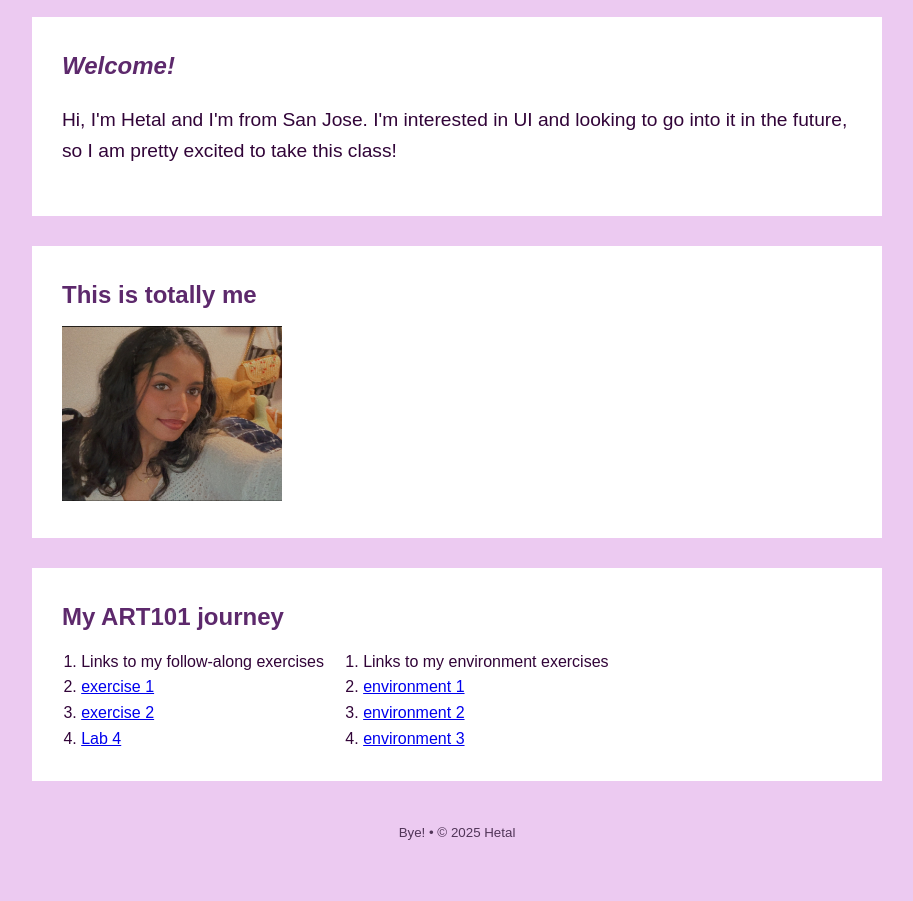
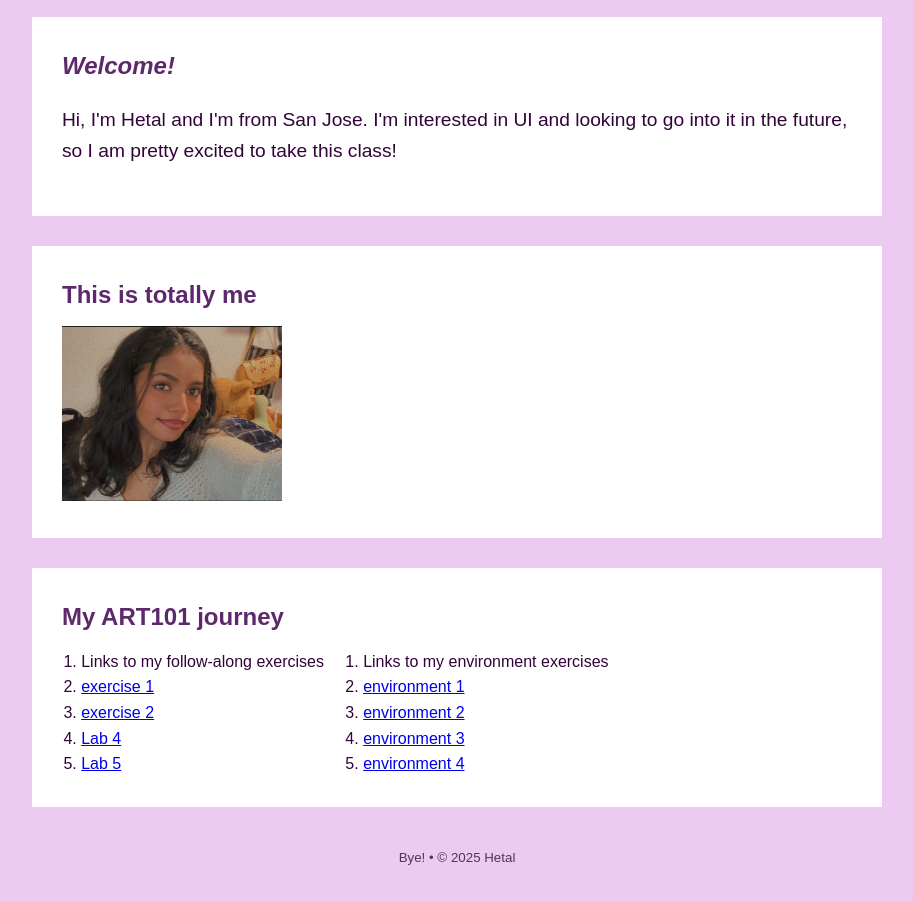
Before and after one commit to HetalP04/art101, a plain HTML site: page index.html in a window 1280 px wide. Shown: the part 127-1028 px from the top of the page, without its empty margins (183-1096 px from the left). Drawn offline with Linux system fonts and the light colour scheme.

Commit message:
Update index.html

```diff
--- a/index.html
+++ b/index.html
@@ -38,6 +38,7 @@
             <li><a href="exercises/ex01.html">exercise 1</a></li>
             <li><a href="exercises/ex02.html">exercise 2</a></li>
             <li><a href="exercises/lab4.html">Lab 4</a></li>
+            <li><a href="exercises/lab05.html">Lab 5</a></li>
           </ol>
 
           <ol>
@@ -45,6 +46,7 @@
             <li><a href="environ/env01.html">environment 1</a></li>
             <li><a href="environ/env02.html">environment 2</a></li>
             <li><a href="environ/env03.html">environment 3</a></li>
+            <li><a href="environ/env04.html">environment 4</a></li>
           </ol>
         </div>
       </section>
```
